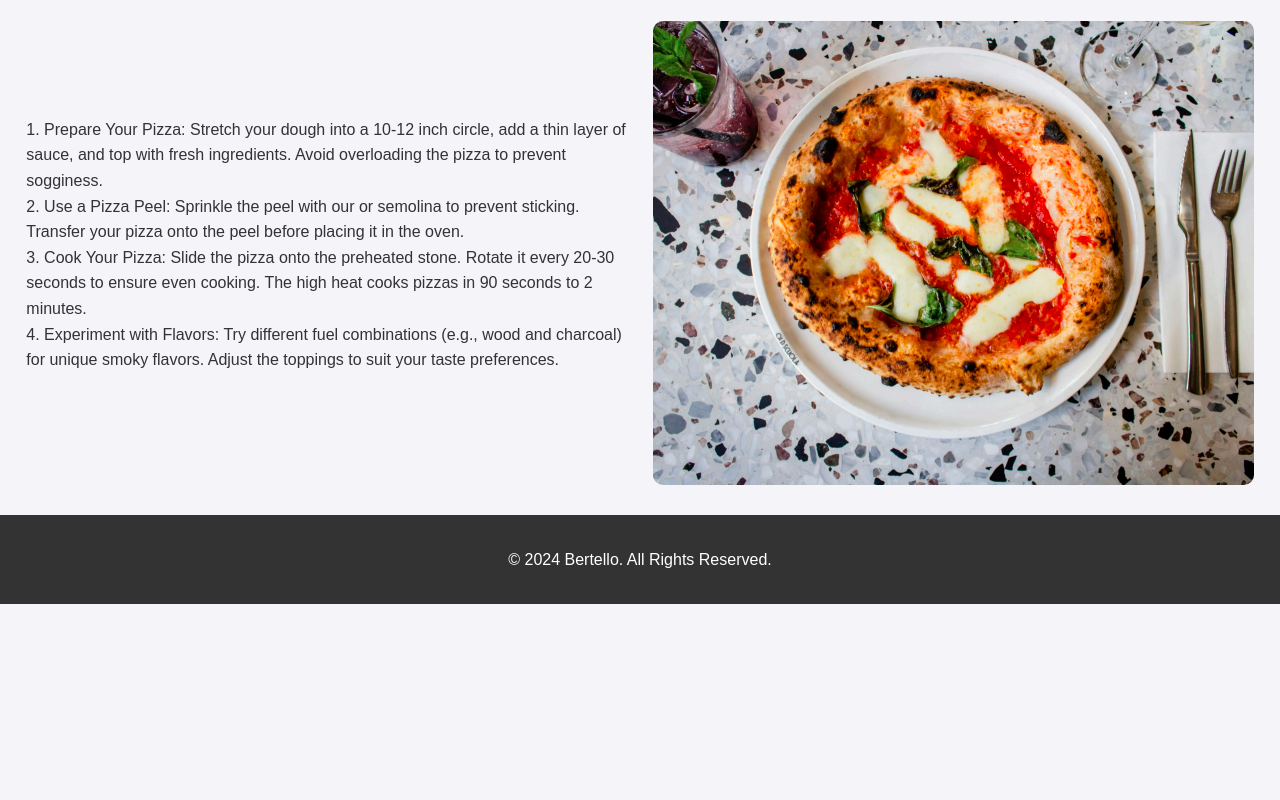
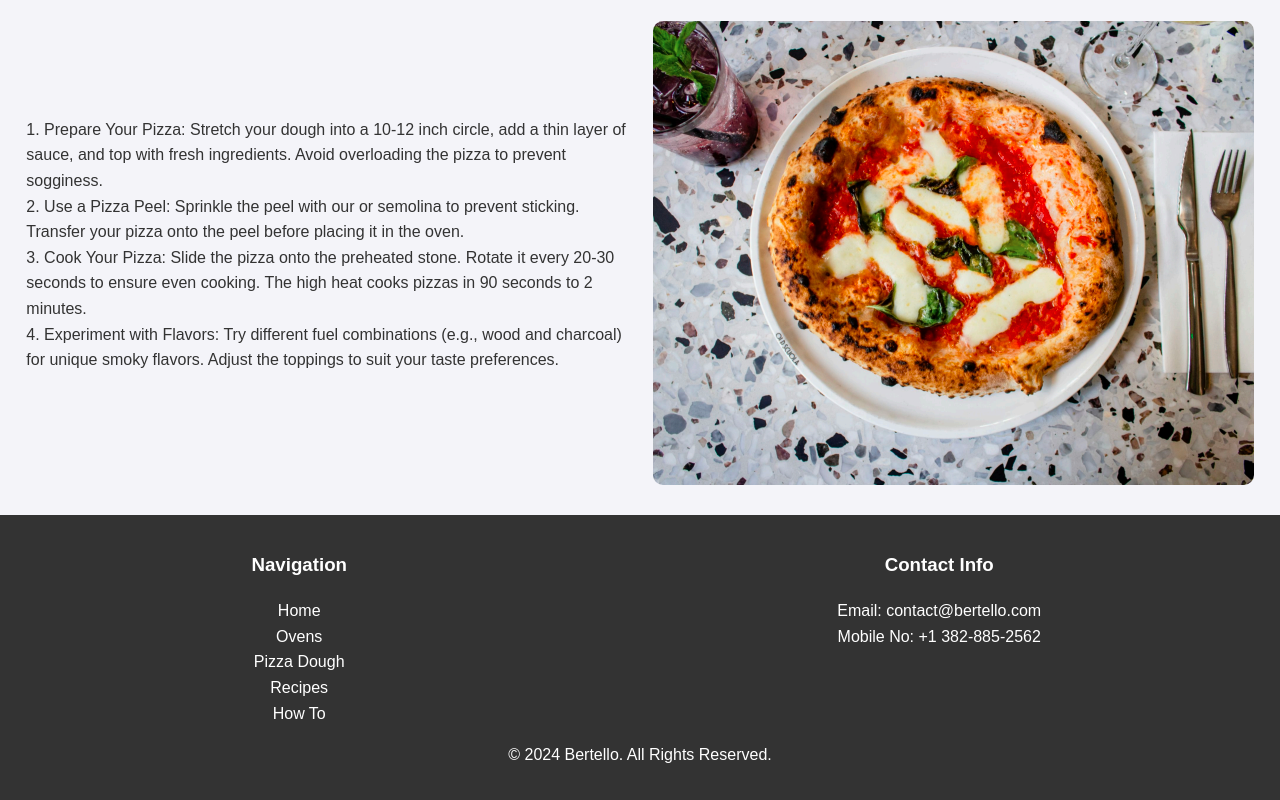
Before and after one commit to sufiyan764/bertello, a plain HTML site: page how_to.html in a window 1280 px wide. Shown: the part 1433-2233 px from the top of the page. Before the commit the page ends 2037 px from the top, so only its background shows below. Drawn offline with Linux system fonts and the light colour scheme.

Commit message:
footer update

```diff
--- a/how_to.html
+++ b/how_to.html
@@ -66,6 +66,25 @@
         </section>
     </main>
     <footer>
+        <div class="footer-content">
+            <div>
+                <h3>Navigation</h3>
+                <nav>
+                    <ul>
+                        <li><a href="index.html">Home</a></li>
+                        <li><a href="ovens.html">Ovens</a></li>
+                        <li><a href="pizza_dough.html">Pizza Dough</a></li>
+                        <li><a href="recipes.html">Recipes</a></li>
+                        <li><a href="how_to.html">How To</a></li>
+                    </ul>
+                </nav>
+            </div>
+            <div class="contact">
+                <h3>Contact Info</h3>
+                <span>Email: contact@bertello.com</span>
+                <span>Mobile No: +1 382-885-2562</span>
+            </div>
+        </div>
         <p>&copy; 2024 Bertello. All Rights Reserved.</p>
     </footer>
 </body>
--- a/styles.css
+++ b/styles.css
@@ -283,6 +283,24 @@ footer {
     text-align: left;
   }
 
+  .footer-content {
+    display: flex;
+    justify-content: space-around;
+  }
+
+  .footer-content nav ul {
+    flex-direction: column;
+  }
+
+  .footer-content nav ul li a {
+    color: var(--secondary);
+  }
+
+  .contact {
+    display: flex;
+    flex-direction: column;
+  }
+
   @media (max-width: 1200px) {
     .product-grid {
       grid-template-columns: repeat(3, 1fr);
@@ -293,6 +311,38 @@ footer {
     .product-grid {
       grid-template-columns: repeat(2, 1fr);
     }
+
+    nav ul {
+      flex-direction: column;
+    }
+
+    nav ul li a {
+      font-size: 1.2rem;
+    }
+
+    .banner h1 {
+      font-size: 1.5rem;
+    }
+
+    .intro {
+      flex-wrap: wrap;
+    }
+
+    .intro p {
+      padding: 0 20px;
+    }
+
+    .recipe-card {
+      flex-direction: column;
+    }
+
+    .recipe-method {
+      width: 100%;
+    }
+
+    .footer-content {
+      flex-direction: column;
+    }
   }
 
   @media (max-width: 480px) {
```
